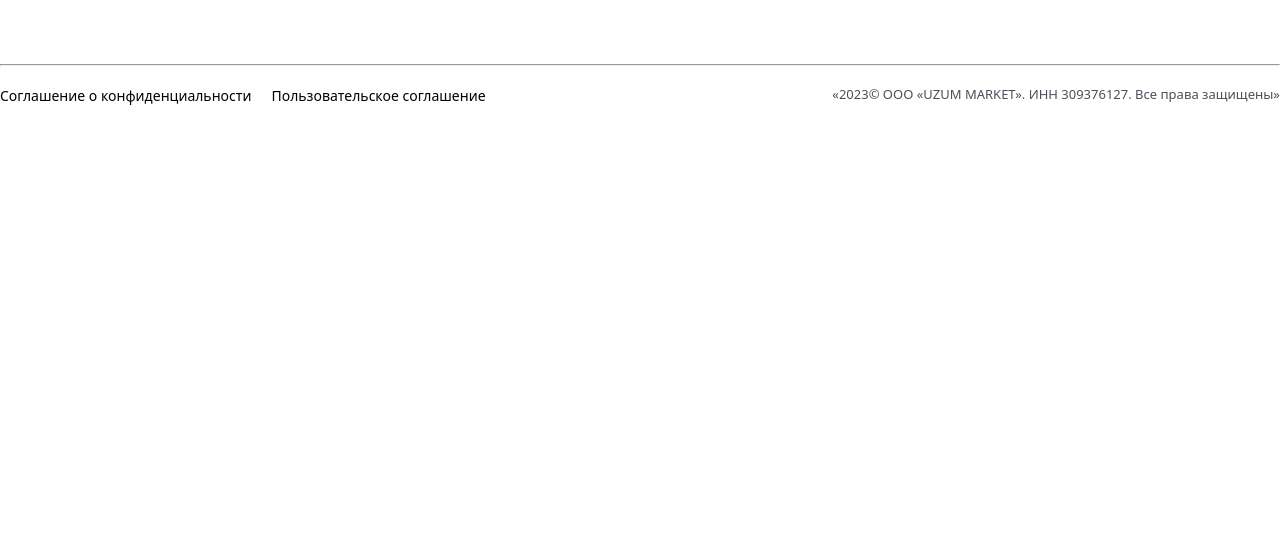
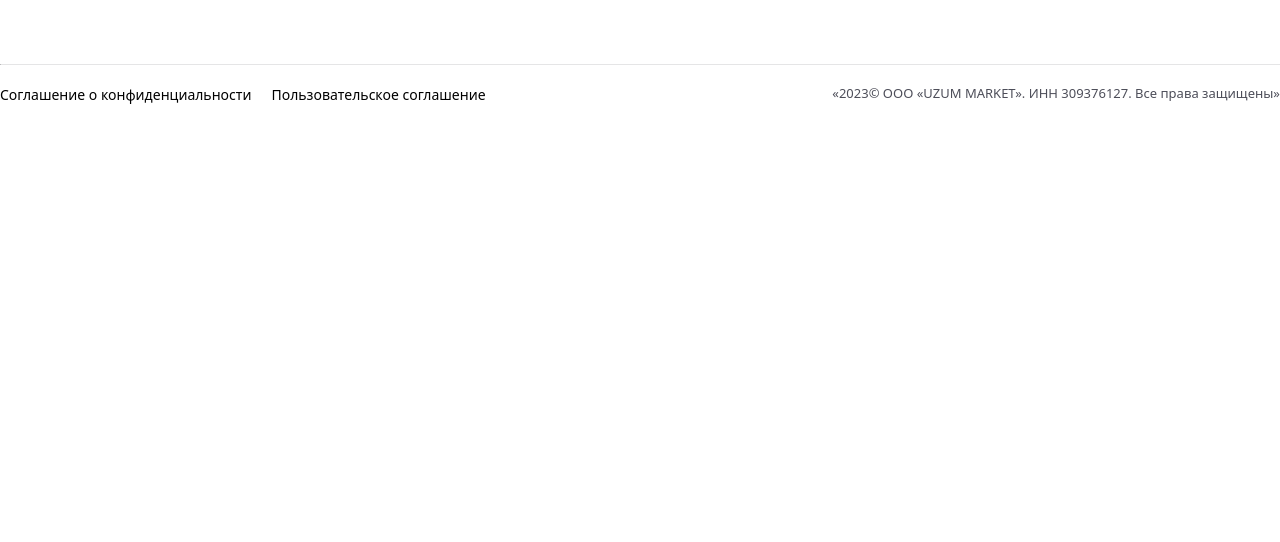
Before and after one commit to AzamatUzakov/Uzum_market, a website built with Vite: page components/footer/index.html in a window 1280 px wide. Shown: the part 258-800 px from the top of the page. Built offline with nearby package versions, Linux system fonts and the light colour scheme.

Commit message:
fixed footer

```diff
--- a/components/footer/css/style.scss
+++ b/components/footer/css/style.scss
@@ -71,6 +71,10 @@
         width: 100%;
         margin-top: 30px;
 
+        hr {
+    border-top: 0;
+    border-color: #e5e5e6;
+        }
         .down_flex {
             display: flex;
             justify-content: space-between;
@@ -99,12 +103,13 @@
 ///////////////one_variant/////////////////
 
 
-.clone_arrow{
+.clone_arrow {
     display: none;
     transition: .5s ease;
 
 
 }
+
 .two_variant {
     margin: 0 auto;
     text-align: center;
@@ -141,7 +146,8 @@
         display: none;
         transition: .3s ease;
         height: 0;
-        a{
+
+        a {
             transition: .5s ease;
         }
 
@@ -160,6 +166,10 @@
     hr {
         margin-top: 20px;
         margin-bottom: 20px;
+        border-top: 0;
+
+        border-color: #e5e5e6;
+
     }
 
 
@@ -271,7 +281,9 @@
 
         }
     }
-    .ins_tg_box, .you_fc{
+
+    .ins_tg_box,
+    .you_fc {
         display: flex;
         justify-content: center;
         gap: 5px;
--- a/components/footer/index.js
+++ b/components/footer/index.js
@@ -91,6 +91,7 @@ function one_var() {
     down.classList.add('down')
     down_flex.classList.add('down_flex')
 
+    down_hr.classList.add('hr')
     down_title.classList.add('down_title')
     down_title_p_1.classList.add('p')
     down_title_p_2.classList.add('p')
```
